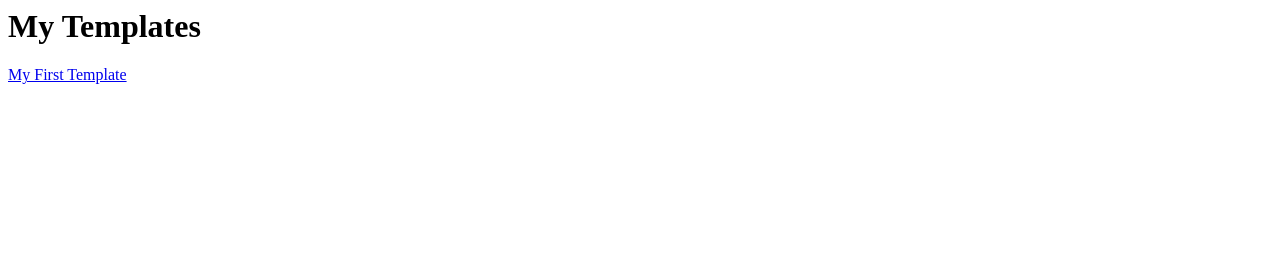
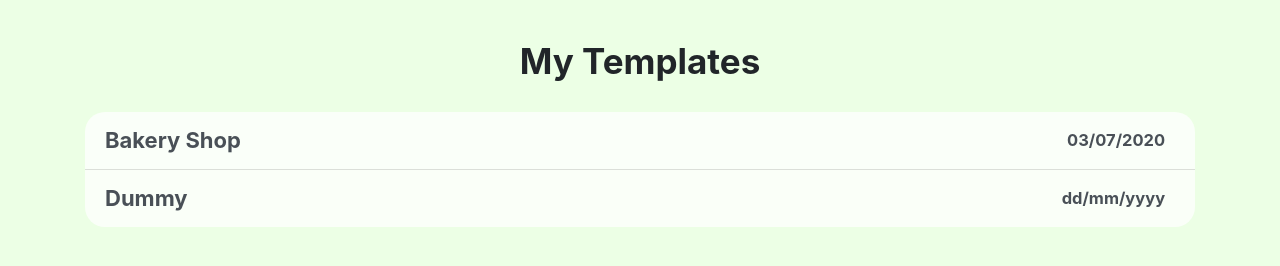
Before and after one commit to MIRRORPIE/My-Template, a plain HTML site: page index.html in a window 1280 px wide. Drawn offline with nearby package versions, Linux system fonts and the light colour scheme.

Commit message:
Updated first template

```diff
--- a/index.html
+++ b/index.html
@@ -1,3 +1,49 @@
-<h1> My Templates </h1>
+<!DOCTYPE html>
+<html lang="en">
+<head>
+    <title>My Templates</title>
+    <meta charset="utf-8">
+    <meta name="viewport" content="width=device-width, initial-scale=1">
+    <link rel="stylesheet" href="https://maxcdn.bootstrapcdn.com/bootstrap/4.5.0/css/bootstrap.min.css">
+    <script src="https://ajax.googleapis.com/ajax/libs/jquery/3.5.1/jquery.min.js"></script>
+    <script src="https://cdnjs.cloudflare.com/ajax/libs/popper.js/1.16.0/umd/popper.min.js"></script>
+    <script src="https://maxcdn.bootstrapcdn.com/bootstrap/4.5.0/js/bootstrap.min.js"></script>
+    <style>
+        body {
+            background-color: rgb(236, 255, 229);
+        }
+        .Welcome h2 {
+            margin-top: 40px;
+            margin-bottom: 30px;
+            text-align: center;
+            font-size: 35px;
+            font-weight: bold;
+        }
+        .Welcome a {
+            font-size: 22px;
+            background-color: rgba(255,255,255,0.75);
+            font-weight: 700;
+        }
+        .Welcome ul {
+            border-radius: 20px;
+        }
+    </style>
+</head>
+<body>
 
-<a href="https://mirrorpie.github.io/My-Template/Bakery/">My First Template </a>
+    <div class="container mt-3 Welcome">
+        <h2>My Templates</h2>
+        <ul class="list-group list-group-flush">
+            <a href="https://mirrorpie.github.io/My-Template/Bakery/" class="list-group-item list-group-item-action d-flex justify-content-between align-items-center">
+                Bakery Shop
+                <span class="badge badge-pill">03/07/2020</span>
+            </a>
+            <a href="#" class="list-group-item list-group-item-action d-flex justify-content-between align-items-center">
+                Dummy
+                <span class="badge badge-pill">dd/mm/yyyy</span>
+            </a>
+        </ul>
+    </div>
+
+</body>
+</html>
```
Also changed, not shown: hello.txt (deleted).
